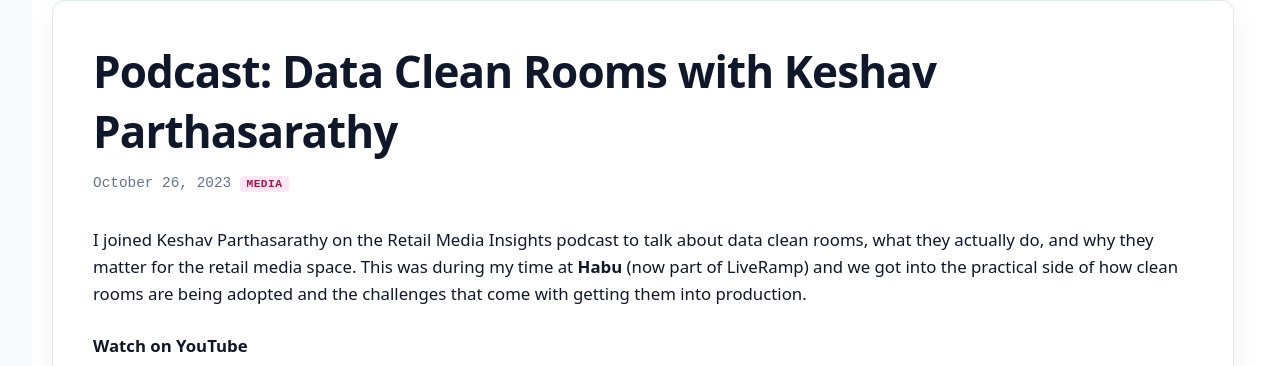
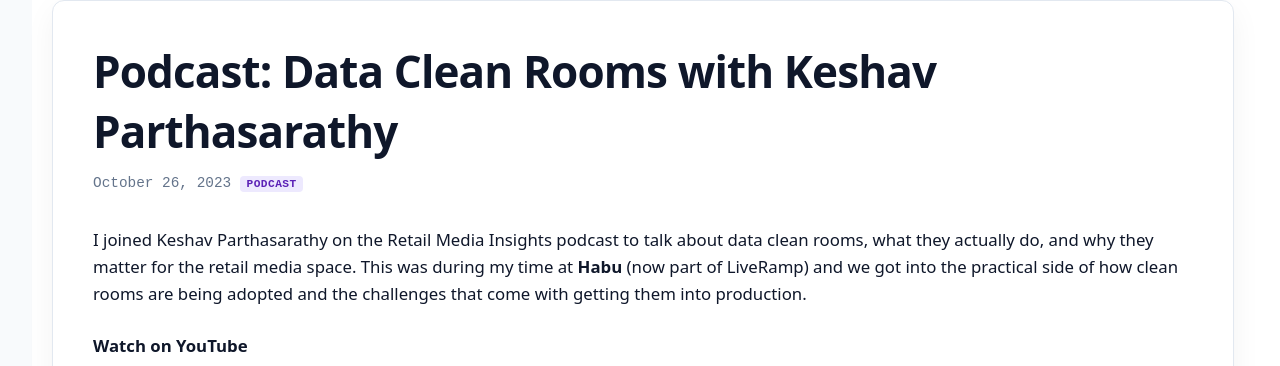
Before and after one commit to typedformiles/navvix, a Jekyll site: the page built from _posts/2023-10-26-data-clean-rooms-retail-media-insights.md, in a window 1280 px wide. Shown: the part 111-477 px from the top of the page. Built offline with Jekyll 4.4.1, drawn with Linux system fonts in a browser that asks for light colours.

Commit message:
Add podcast (purple) and pr (green) tag badges
Reclassify Retail Media Insights post as podcast and Habu
expansion post as pr.

Co-Authored-By: Claude Opus 4.6 (1M context) <noreply@anthropic.com>

```diff
--- a/_posts/2023-10-26-data-clean-rooms-retail-media-insights.md
+++ b/_posts/2023-10-26-data-clean-rooms-retail-media-insights.md
@@ -2,7 +2,7 @@
 layout: post
 title: "Podcast: Data Clean Rooms with Keshav Parthasarathy"
 date: 2023-10-26
-tag: media
+tag: podcast
 ---
 
 I joined Keshav Parthasarathy on the Retail Media Insights podcast to talk about data clean rooms, what they actually do, and why they matter for the retail media space. This was during my time at [Habu](https://www.habu.com/) (now part of LiveRamp) and we got into the practical side of how clean rooms are being adopted and the challenges that come with getting them into production.
--- a/style.css
+++ b/style.css
@@ -155,6 +155,16 @@ a:focus-visible {
   color: #92400e;
 }
 
+.badge-podcast {
+  background: #ede9fe;
+  color: #5b21b6;
+}
+
+.badge-pr {
+  background: #d1fae5;
+  color: #065f46;
+}
+
 .blog-card h2 {
   font-size: 1.15rem;
   margin: 0 0 0.5rem;
```
Also changed, not shown: _posts/2021-06-24-habu-expands-internationally.md (+1 -1 lines).
